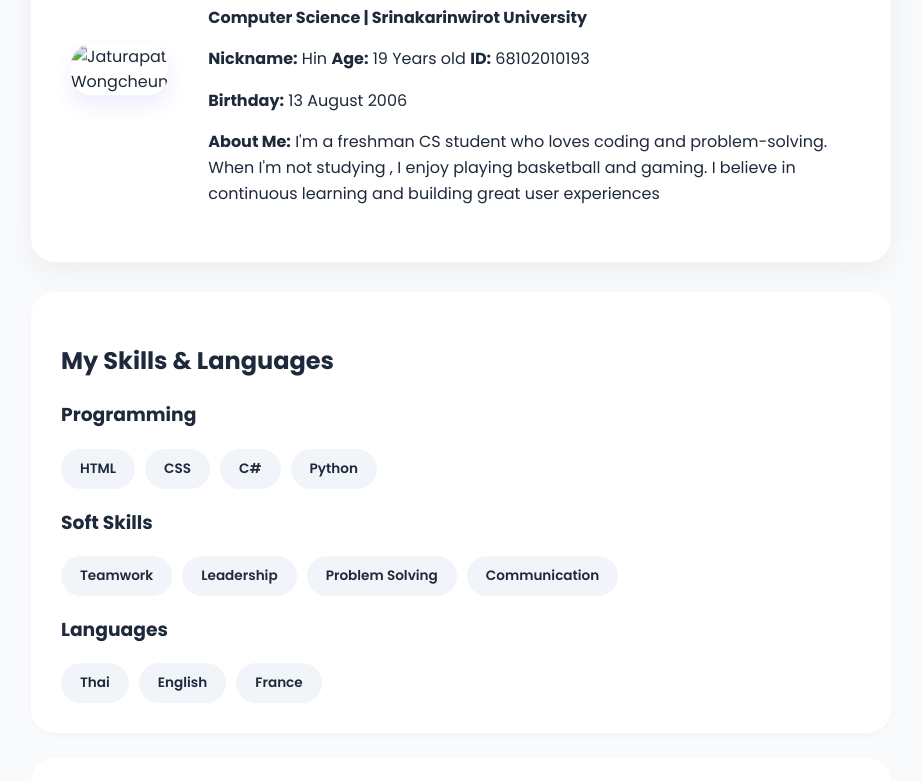
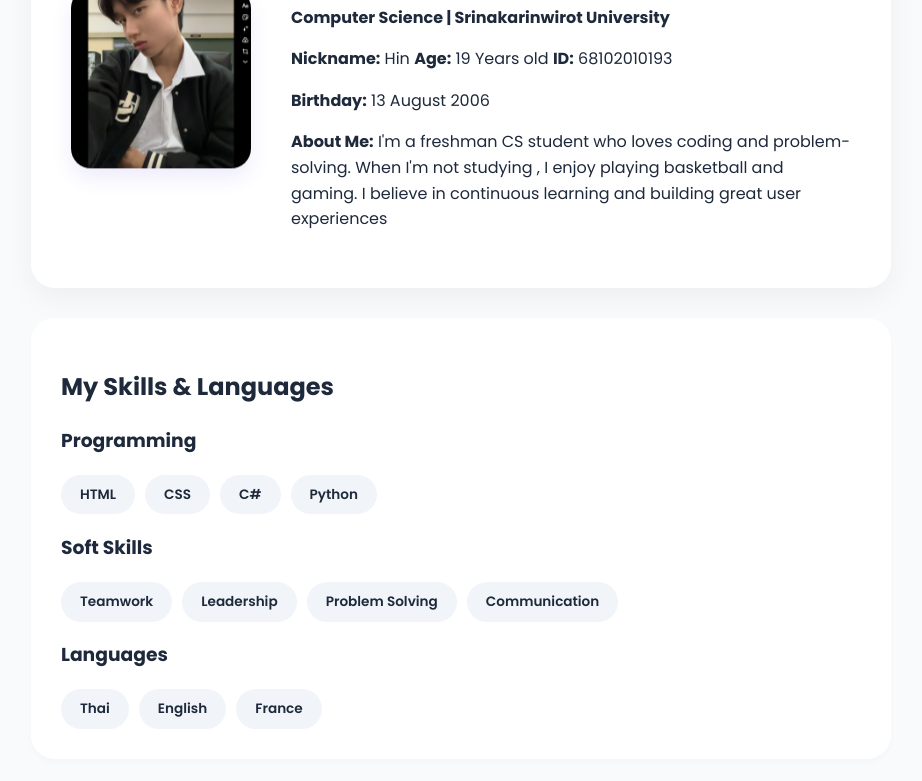
Before and after one commit to jaturapat-asc/css-lab-193, a plain HTML site: page index.html in a window 1280 px wide. Shown: the part 236-1017 px from the top of the page, without its empty margins (179-1101 px from the left). Drawn offline with Linux system fonts and the light colour scheme.

Commit message:
Update index.html

```diff
--- a/index.html
+++ b/index.html
@@ -23,7 +23,7 @@
         <main>
             <section id="Profile" class="profile-card slide-up">
                 <div class="image-box">
-                    <img src="68102010193.jpg" class="avatar floating" alt="Jaturapat Wongcheun">
+                    <img src="images/68102010193.jpg" class="avatar floating" alt="Jaturapat Wongcheun">
                 </div>
                 <div class="profile-content">
                     <h1 class="name">Jaturapat Wongcheun</h1> <p class="subtitle"><strong>Computer Science | Srinakarinwirot University</strong></p>
@@ -149,4 +149,5 @@
         </footer>
     </div>
 </body>
+
 </html>
```
